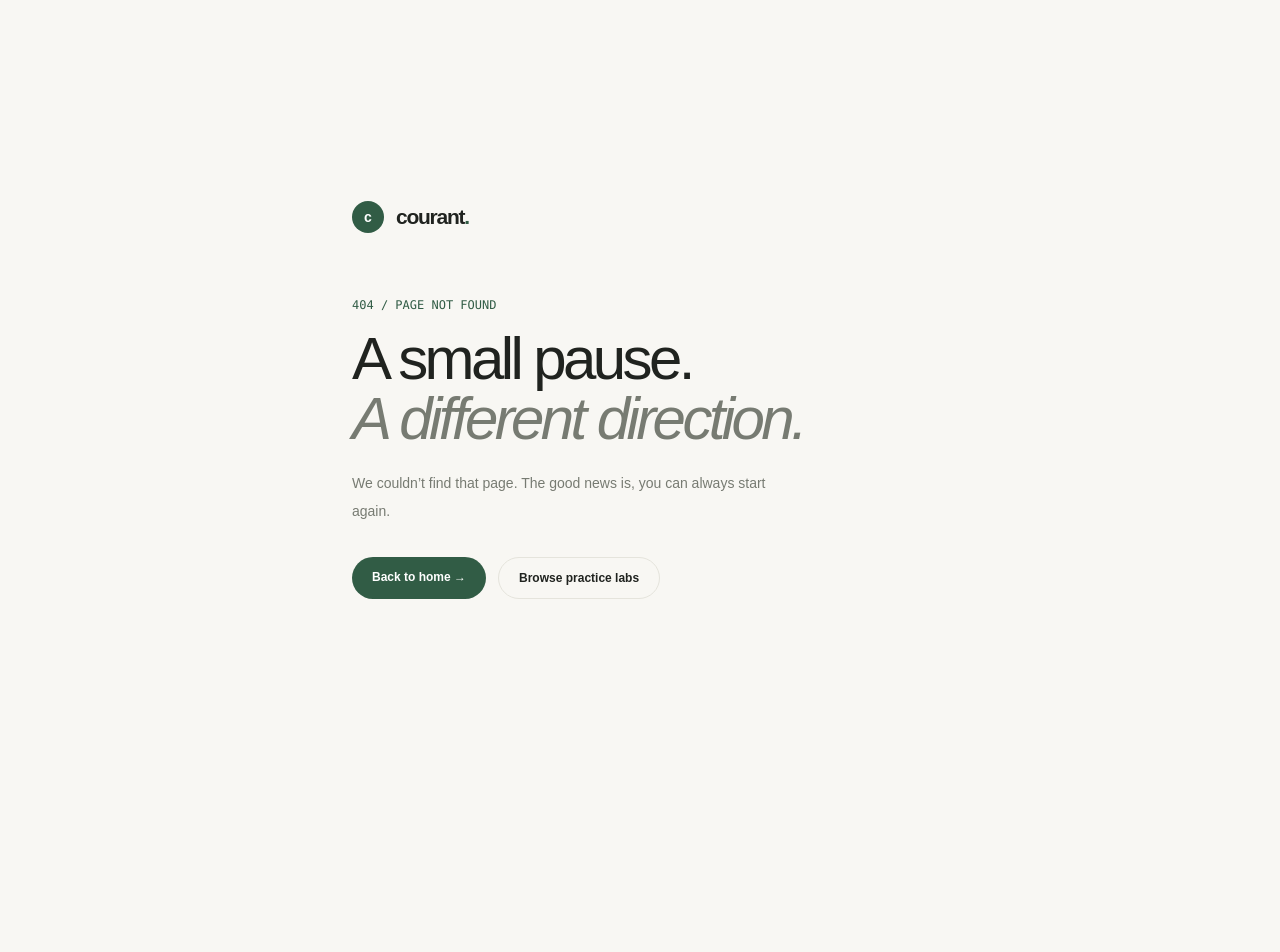
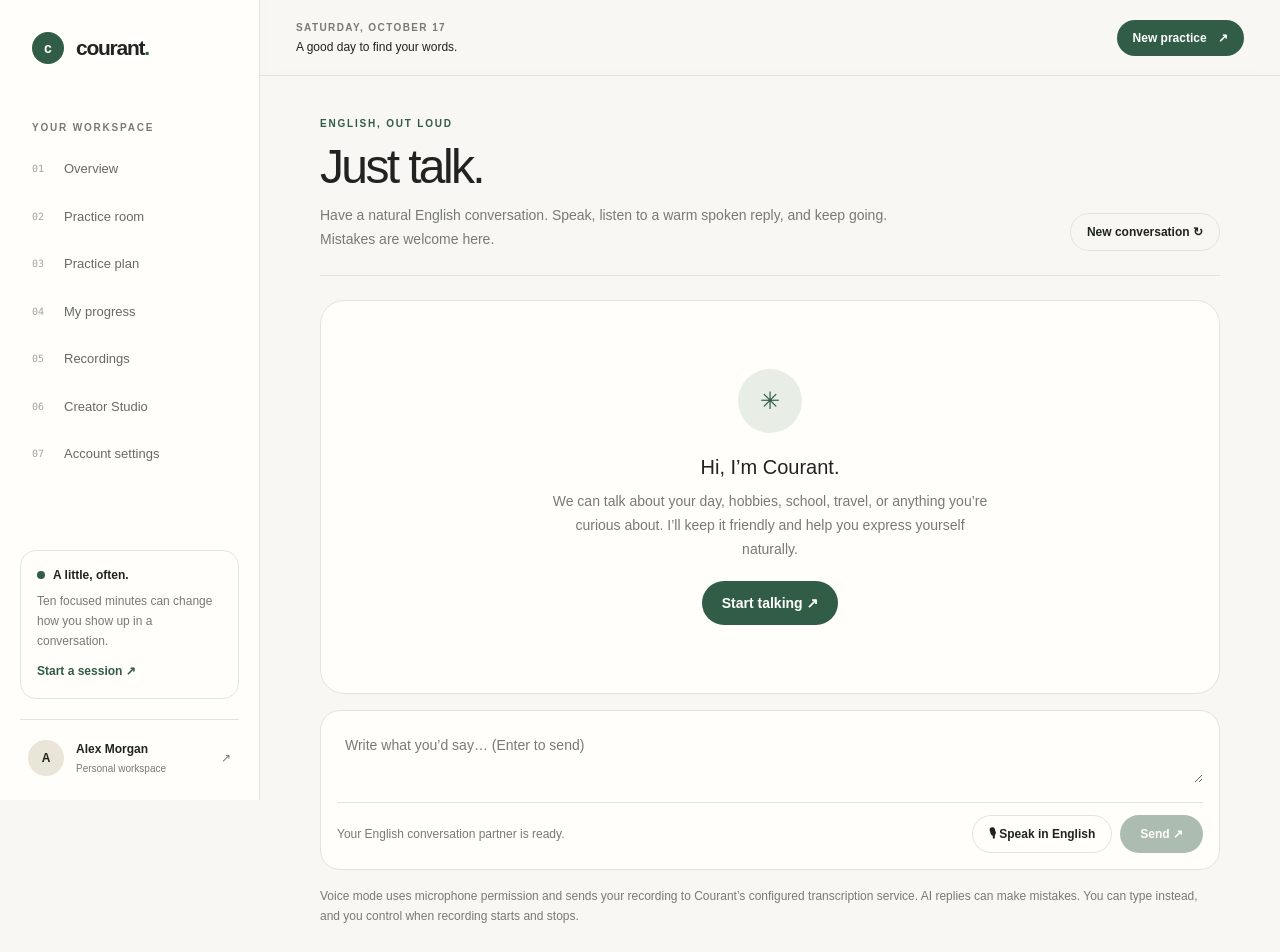
Before and after one commit to manansulya01/Courant, a Next.js app: page /talk in a window 1280 px wide. Before the commit this address had no page. Shown: the top 952 px of the page. Before the commit the page ends 800 px from the top, so only its background shows below. Built offline with nearby package versions, Linux system fonts and the light colour scheme.

Commit message:
Add dedicated spoken English conversation room

```diff
--- /dev/null
+++ b/app/talk/page.tsx
@@ -0,0 +1,160 @@
+"use client";
+
+import AppShell from "@/components/AppShell";
+import { useEffect, useRef, useState } from "react";
+
+type Turn = { role: "user" | "assistant"; content: string };
+
+export default function TalkPage() {
+  const [turns, setTurns] = useState<Turn[]>([]);
+  const [draft, setDraft] = useState("");
+  const [busy, setBusy] = useState(false);
+  const [recording, setRecording] = useState(false);
+  const [error, setError] = useState("");
+  const [status, setStatus] = useState("Your English conversation partner is ready.");
+  const recorder = useRef<MediaRecorder | null>(null);
+  const chunks = useRef<Blob[]>([]);
+  const audio = useRef<HTMLAudioElement | null>(null);
+  const bottom = useRef<HTMLDivElement | null>(null);
+
+  useEffect(() => { bottom.current?.scrollIntoView({ behavior: "smooth", block: "end" }); }, [turns, busy]);
+
+  async function speak(text: string) {
+    try {
+      const response = await fetch("/api/tutor/speech", {
+        method: "POST", headers: { "Content-Type": "application/json" },
+        body: JSON.stringify({ text }),
+      });
+      if (!response.ok) throw new Error("Voice service unavailable");
+      const url = URL.createObjectURL(await response.blob());
+      if (audio.current) {
+        const oldUrl = audio.current.dataset.objectUrl;
+        if (oldUrl) URL.revokeObjectURL(oldUrl);
+        audio.current.dataset.objectUrl = url;
+        audio.current.src = url;
+        await audio.current.play();
+      }
+    } catch {
+      if ("speechSynthesis" in window) {
+        window.speechSynthesis.cancel();
+        const utterance = new SpeechSynthesisUtterance(text);
+        utterance.lang = "en-US";
+        utterance.rate = 0.96;
+        window.speechSynthesis.speak(utterance);
+      }
+    }
+  }
+
+  async function send(message = draft.trim()) {
+    if (!message || busy) return;
+    setBusy(true); setError(""); setStatus("Thinking about what you said…");
+    const previous = turns.slice(-12);
+    setTurns(current => [...current, { role: "user", content: message }]);
+    setDraft("");
+    try {
+      const response = await fetch("/api/tutor", {
+        method: "POST", headers: { "Content-Type": "application/json" },
+        body: JSON.stringify({ message, scenario: "Open English conversation", history: previous }),
+      });
+      const data = await response.json();
+      if (!response.ok) throw new Error(data.error || "The tutor could not respond.");
+      const reply = String(data.reply || "").trim();
+      if (!reply) throw new Error("I didn't get a reply. Please try again.");
+      setTurns(current => [...current, { role: "assistant", content: reply }]);
+      setStatus("Courant replied. You can answer out loud or type.");
+      await speak(reply);
+    } catch (e) {
+      setError(e instanceof Error ? e.message : "Couldn't reach your conversation partner.");
+      setStatus("Ready when you are.");
+    } finally { setBusy(false); }
+  }
+
+  async function startRecording() {
+    setError("");
+    if (!navigator.mediaDevices?.getUserMedia || !window.MediaRecorder) {
+      setError("Voice recording is not supported here. Please type your answer instead."); return;
+    }
+    try {
+      const stream = await navigator.mediaDevices.getUserMedia({ audio: true });
+      const mime = ["audio/webm;codecs=opus", "audio/mp4", "audio/webm"].find(type => MediaRecorder.isTypeSupported(type));
+      const media = new MediaRecorder(stream, mime ? { mimeType: mime } : undefined);
+      chunks.current = [];
+      media.ondataavailable = event => { if (event.data.size) chunks.current.push(event.data); };
+      media.onstop = async () => {
+        stream.getTracks().forEach(track => track.stop());
+        setRecording(false); setBusy(true); setStatus("Understanding your recording…");
+        try {
+          const blob = new Blob(chunks.current, { type: media.mimeType || "audio/webm" });
+          const form = new FormData();
+          form.append("audio", blob, media.mimeType.includes("mp4") ? "speech.m4a" : "speech.webm");
+          form.append("language", "en");
+          const response = await fetch("/api/tutor/transcribe", { method: "POST", body: form });
+          const data = await response.json();
+          if (!response.ok) throw new Error(data.error || "I couldn't transcribe that recording.");
+          if (!String(data.text || "").trim()) throw new Error("I couldn't hear that clearly. Try again or type your answer.");
+          setStatus("I heard: " + data.text);
+          await send(String(data.text).trim());
+        } catch (e) {
+          setError(e instanceof Error ? e.message : "Audio transcription failed.");
+          setStatus("Ready when you are."); setBusy(false);
+        }
+      };
+      recorder.current = media; media.start(); setRecording(true);
+      setStatus("Listening… speak naturally, then tap Stop speaking.");
+    } catch {
+      setError("Allow microphone access in your browser settings, then try again.");
+    }
+  }
+
+  function stopRecording() { if (recorder.current?.state === "recording") recorder.current.stop(); }
+
+  function reset() {
+    if (recording) stopRecording();
+    window.speechSynthesis?.cancel();
+    if (audio.current) audio.current.pause();
+    setTurns([]); setDraft(""); setError(""); setStatus("Fresh start. Say hello whenever you're ready.");
+  }
+
+  return <AppShell>
+    <div className="mx-auto max-w-[900px]">
+      <div className="flex flex-col justify-between gap-4 border-b border-[var(--line)] pb-6 sm:flex-row sm:items-end">
+        <div><p className="text-[10px] font-bold uppercase tracking-[.18em] text-[var(--accent)]">English, out loud</p>
+          <h1 className="mt-3 text-4xl font-medium tracking-[-.055em] sm:text-5xl">Just talk.</h1>
+          <p className="mt-3 max-w-xl text-sm leading-6 text-[var(--muted)]">Have a natural English conversation. Speak, listen to a warm spoken reply, and keep going. Mistakes are welcome here.</p>
+        </div>
+        <button onClick={reset} className="w-fit rounded-full border border-[var(--line)] px-4 py-2.5 text-xs font-semibold">New conversation ↻</button>
+      </div>
+      <section aria-label="Conversation" aria-live="polite" className="mt-6 flex min-h-[360px] flex-col rounded-[24px] border border-[var(--line)] bg-[var(--surface)] p-4 sm:p-7">
+        {!turns.length && <div className="m-auto max-w-md py-10 text-center">
+          <div className="mx-auto grid h-16 w-16 place-items-center rounded-full bg-[var(--accent-soft)] text-2xl text-[var(--accent)]" aria-hidden="true">✳</div>
+          <h2 className="mt-5 text-xl font-medium">Hi, I’m Courant.</h2>
+          <p className="mt-2 text-sm leading-6 text-[var(--muted)]">We can talk about your day, hobbies, school, travel, or anything you’re curious about. I’ll keep it friendly and help you express yourself naturally.</p>
+          <button onClick={() => void send("Hi! Can we have a friendly conversation in English?")} disabled={busy} className="mt-5 rounded-full bg-[var(--accent)] px-5 py-3 text-sm font-semibold text-white disabled:opacity-50">Start talking ↗</button>
+        </div>}
+        {turns.map((turn, index) => <div key={index} className={`mb-4 flex ${turn.role === "user" ? "justify-end" : "justify-start"}`}>
+          <div className={`max-w-[88%] rounded-2xl px-4 py-3 sm:max-w-[78%] ${turn.role === "user" ? "bg-[var(--accent)] text-white" : "bg-[#f0efe9] text-[var(--ink)]"}`}>
+            <p className="mb-1 text-[9px] font-bold uppercase tracking-[.14em] opacity-70">{turn.role === "user" ? "You" : "Courant"}</p>
+            <p className="whitespace-pre-wrap text-sm leading-6">{turn.content}</p>
+            {turn.role === "assistant" && <button onClick={() => void speak(turn.content)} className="mt-2 text-xs font-semibold underline underline-offset-4" aria-label="Play Courant's reply aloud">▶ Listen again</button>}
+          </div>
+        </div>)}
+        {busy && <p className="text-sm text-[var(--muted)]" role="status">Courant is listening and thinking…</p>}
+        <div ref={bottom}/>
+      </section>
+      <div className="mt-4 rounded-[20px] border border-[var(--line)] bg-[var(--surface)] p-3 sm:p-4">
+        <label htmlFor="english-reply" className="sr-only">Your reply in English</label>
+        <textarea id="english-reply" value={draft} onChange={event => setDraft(event.target.value)} onKeyDown={event => { if (event.key === "Enter" && !event.shiftKey) { event.preventDefault(); void send(); } }} placeholder="Write what you’d say… (Enter to send)" rows={2} className="w-full resize-y bg-transparent px-2 py-2 text-sm outline-none placeholder:text-[var(--muted)]" disabled={busy || recording}/>
+        <div className="mt-3 flex flex-wrap items-center justify-between gap-2 border-t border-[var(--line)] pt-3">
+          <p className="text-xs text-[var(--muted)]">{status}</p>
+          <div className="flex flex-wrap gap-2">
+            <button onClick={recording ? stopRecording : () => void startRecording()} disabled={busy} className={`rounded-full border px-4 py-2.5 text-xs font-semibold disabled:opacity-50 ${recording ? "border-red-300 text-red-700" : "border-[var(--line)]"}`}>{recording ? "■ Stop speaking" : "🎙 Speak in English"}</button>
+            <button onClick={() => void send()} disabled={busy || !draft.trim()} className="rounded-full bg-[var(--accent)] px-5 py-2.5 text-xs font-semibold text-white disabled:opacity-40">Send ↗</button>
+          </div>
+        </div>
+      </div>
+      {error && <p role="alert" className="mt-3 rounded-xl border border-red-200 bg-red-50 p-3 text-sm text-red-800">{error}</p>}
+      <p className="mt-4 text-xs leading-5 text-[var(--muted)]">Voice mode uses microphone permission and sends your recording to Courant’s configured transcription service. AI replies can make mistakes. You can type instead, and you control when recording starts and stops.</p>
+      <audio ref={audio} className="hidden" />
+    </div>
+  </AppShell>;
+}
```
